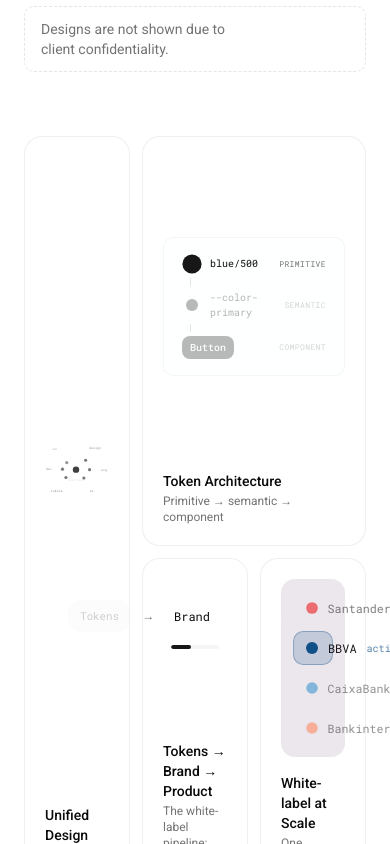
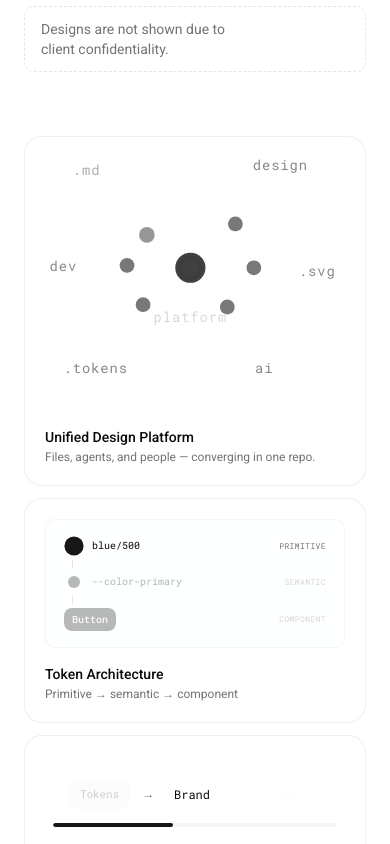
Before and after one commit to RichGriner1/portfolioV2, a Next.js app: page /work/afi-design-system in a window 390 px wide. Shown: the part 1040-1884 px from the top of the page. Built offline with nearby package versions, Linux system fonts and the light colour scheme.

Commit message:
feat: stack bento cards on mobile (single column below sm breakpoint)
Co-Authored-By: Claude Sonnet 4.6 <noreply@anthropic.com>

```diff
--- a/src/components/case-study-bento.tsx
+++ b/src/components/case-study-bento.tsx
@@ -2997,14 +2997,14 @@ export function CaseStudyBento({ cards }: { cards: BentoCard[] }) {
 
   if (hasTall) {
     return (
-      <div className="grid auto-rows-fr grid-cols-3 gap-3">
+      <div className="grid grid-cols-1 gap-3 sm:auto-rows-fr sm:grid-cols-3">
         {cards.map((card, i) => {
           const spanClass =
             card.span === "tall"
-              ? "col-span-1 row-span-2"
+              ? "sm:col-span-1 sm:row-span-2"
               : card.span === "wide"
-                ? "col-span-2 row-span-1"
-                : "col-span-1 row-span-1";
+                ? "sm:col-span-2 sm:row-span-1"
+                : "sm:col-span-1 sm:row-span-1";
           return (
             <motion.div
               key={card.label.en}
@@ -3023,11 +3023,11 @@ export function CaseStudyBento({ cards }: { cards: BentoCard[] }) {
   }
 
   return (
-    <div className="grid grid-cols-2 gap-3">
+    <div className="grid grid-cols-1 gap-3 sm:grid-cols-2">
       {cards.map((card, i) => (
         <motion.div
           key={card.label.en}
-          className={card.span === "wide" ? "col-span-2" : ""}
+          className={card.span === "wide" ? "sm:col-span-2" : ""}
           initial={{ opacity: 0, y: 8 }}
           whileInView={{ opacity: 1, y: 0 }}
           viewport={{ once: true, margin: "-40px" }}
```
